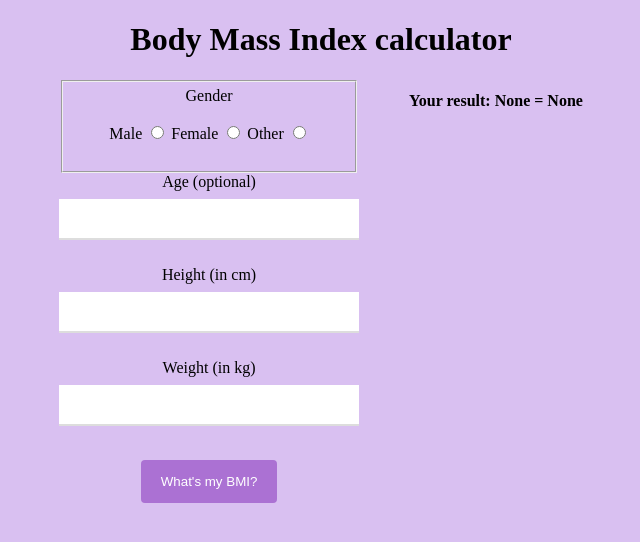
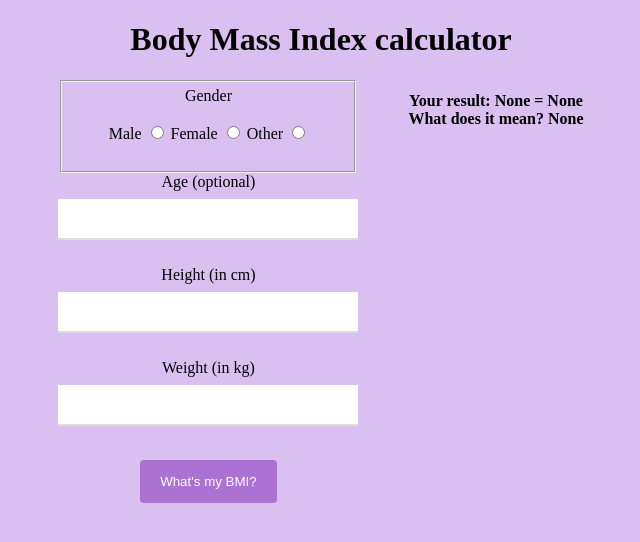
Before and after one commit to Devahime/pytls2023_xinsanic, a Flask app: page /home in a window 1280 px wide. Shown: the top 542 px of the page, without its empty margins (319-959 px from the left). Run offline with Flask 3, Linux system fonts and the light colour scheme.

Commit message:
added jinja text

```diff
--- a/templates/csv.html
+++ b/templates/csv.html
@@ -5,6 +5,6 @@
     <title>Graf</title>
 </head>
 <body>
-    <a href="{{ url_for('download_csv') }}" download><button>Download CSV</button></a>
+
 </body>
 </html>
--- a/templates/index.html
+++ b/templates/index.html
@@ -32,9 +32,12 @@
 
         <input type="submit" value="What's my BMI?">
     </form>
-    <div id="result">
+    <p id="result" class="text">
     Your result:   {{bmi}} = {{bmitype}}
-    </div>
+        <br>
+        What does it mean? {{bmitext}}
+    </p>
+
 
 </div>
 </body>
```
